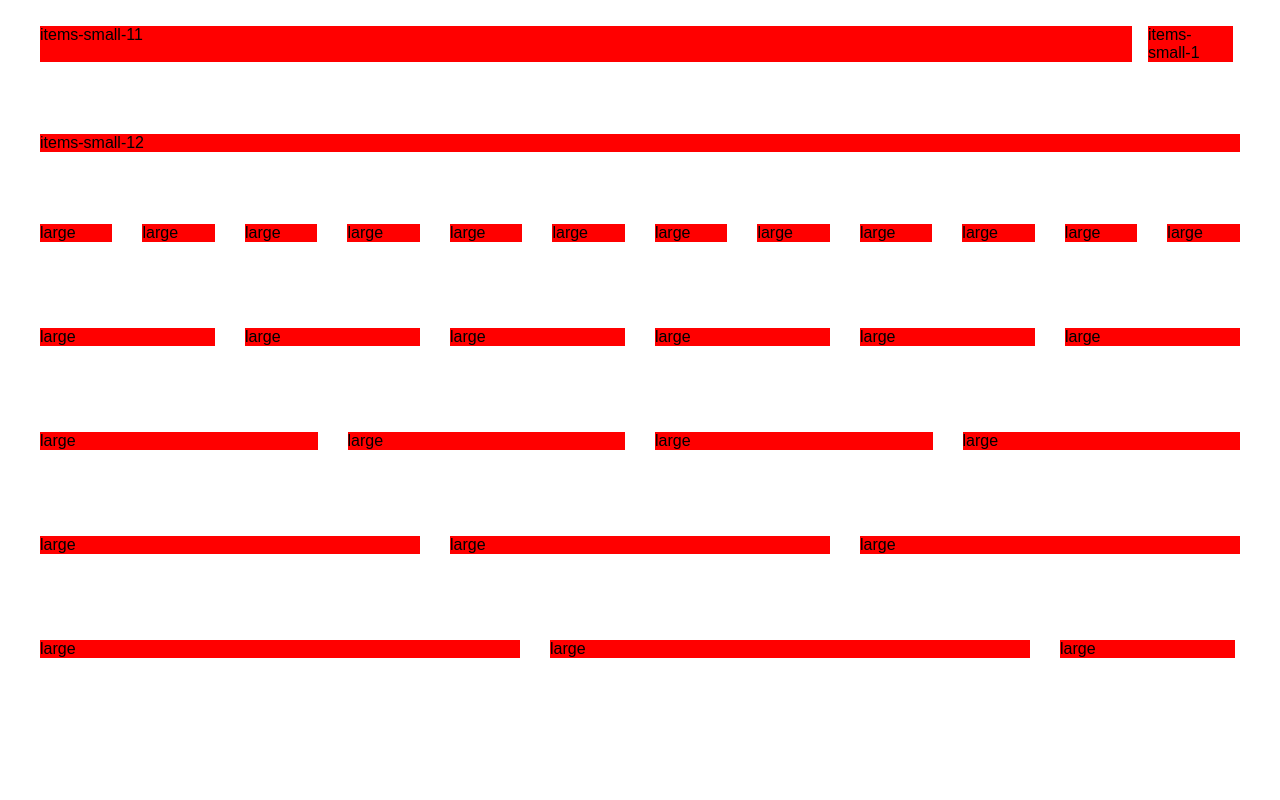
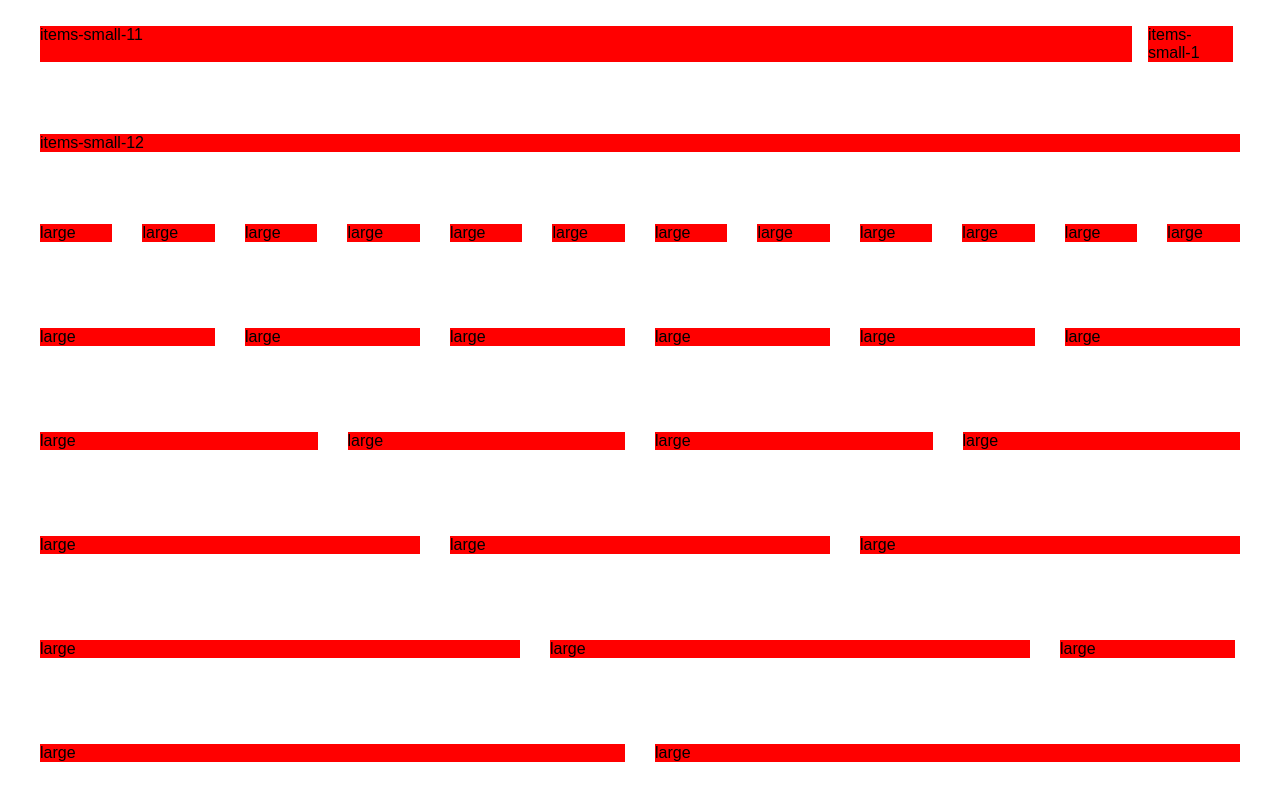
Before and after one commit to SantiagoGuerra/mini-grid, a plain HTML site: page index.html in a window 1280 px wide. Shown: the part 1438-2238 px from the top of the page. Before the commit the page ends 2182 px from the top, so only its background shows below. Drawn offline with Linux system fonts and the light colour scheme.

Commit message:
large-6 added

```diff
--- a/css/styles.css
+++ b/css/styles.css
@@ -187,7 +187,7 @@ body {
   }
 
   .item-large-6 {
-    flex: 0 0 calc((100% / 12) * 6 - 8px);
+    flex: 0 0 calc((100% / 12) * 6 - 15px);
     background: red;
     margin-right: 30px;
     margin-bottom: 30px;
@@ -255,6 +255,13 @@ body {
 .item-large-2:last-child,
 .item-large-3:last-child,
 .item-large-4:last-child,
-.item-large-5:last-child {
+.item-large-5:last-child,
+.item-large-6:last-child,
+.item-large-7:last-child,
+.item-large-8:last-child,
+.item-large-9:last-child,
+.item-large-10:last-child,
+.item-large-11:last-child,
+.item-large-12:last-child {
   margin-right: 0;
 }
--- a/index.html
+++ b/index.html
@@ -185,6 +185,11 @@
       <div class="item-large-2">large</div>
     </div>
 
+    <div class="container">
+      <div class="item-large-6">large</div>
+      <div class="item-large-6">large</div>
+    </div>
+
 
   </div>
 
```
